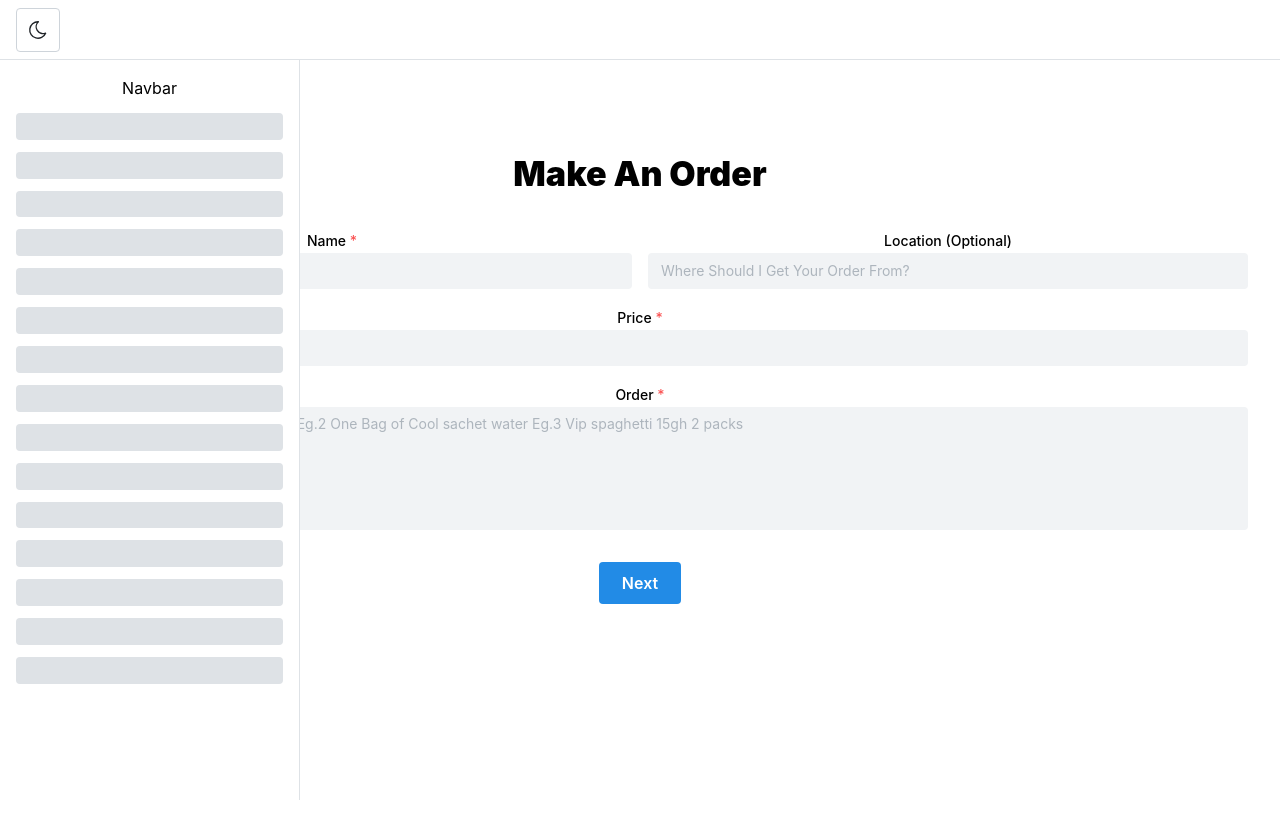
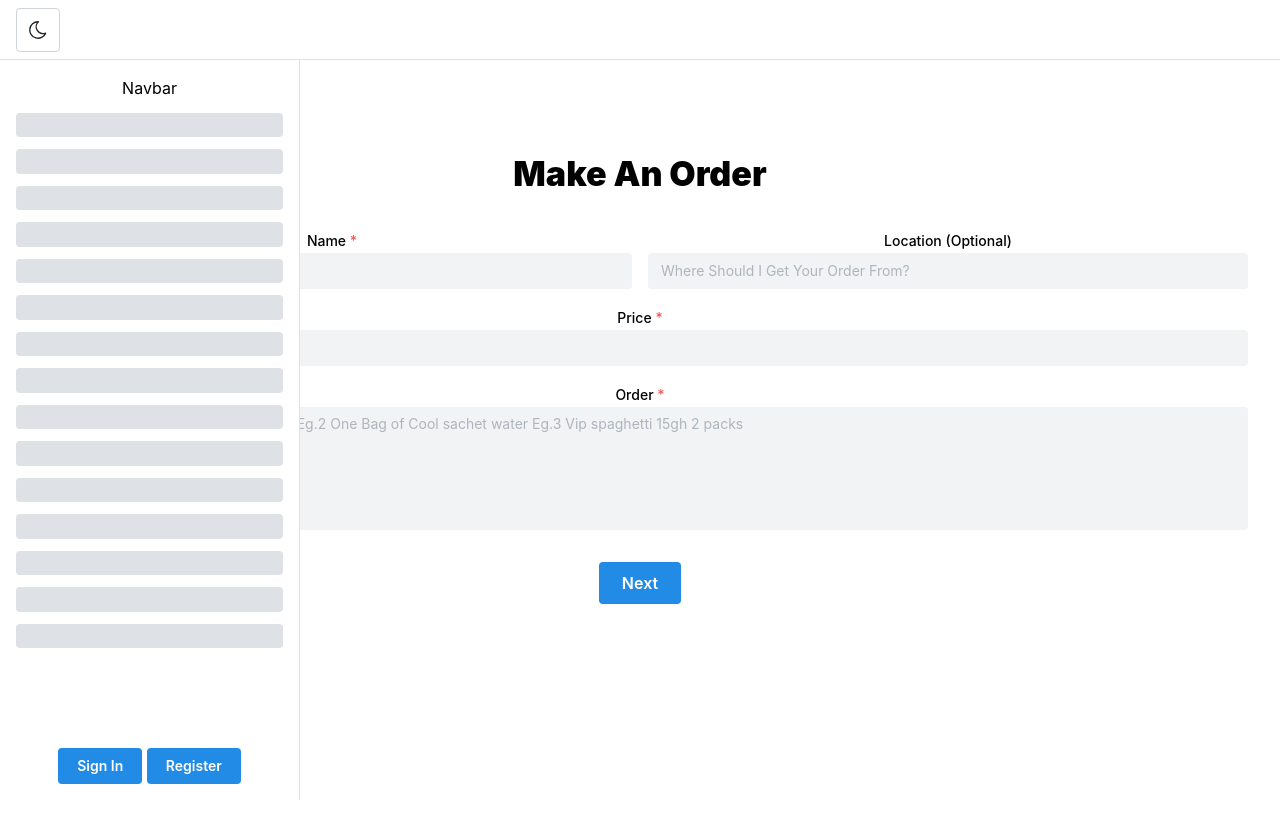
Before and after one commit to Joseph-Cecil/ptown-project-frontend-2.0, a React (Vite) app: page / in a window 1280 px wide. Shown: the top 822 px of the page. Built offline with nearby package versions, Linux system fonts and the light colour scheme.

Commit message:
activated authentication buttons

```diff
--- a/src/pages/Home.jsx
+++ b/src/pages/Home.jsx
@@ -77,7 +77,7 @@ export function Home() {
         <Button variant='filled' onClick={logoutHandler}>Sign Out</Button>
       </Popover.Dropdown>
     </Popover></div>) : (
-            <><div style={{marginTop: 100}}>{isAuthPage ? (
+            <><div style={{marginTop: 100}}>
               <>
                 <Button variant="filled" onClick={signInHandler}>
                   Sign In
@@ -86,7 +86,7 @@ export function Home() {
                   Register
                 </Button>
               </>
-            ): null}</div></>
+           </div></>
           )}
 
 
```
